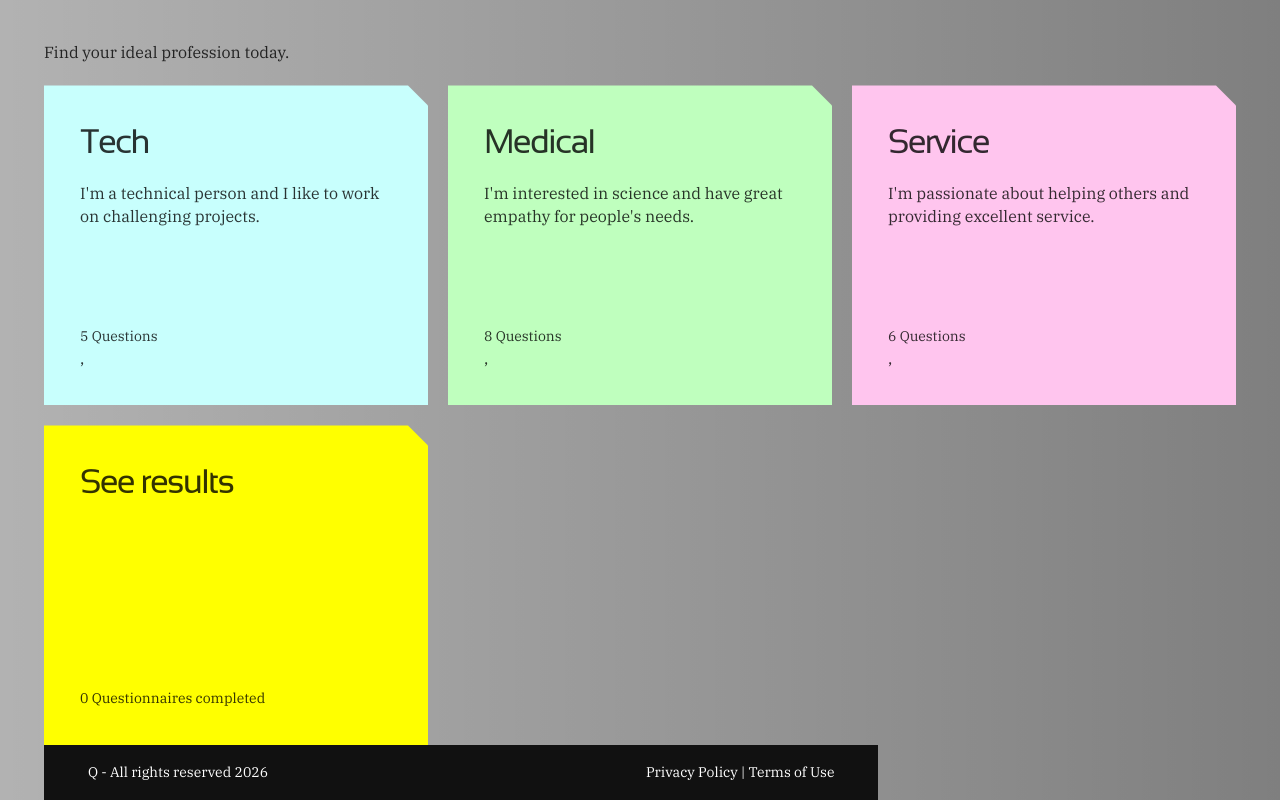
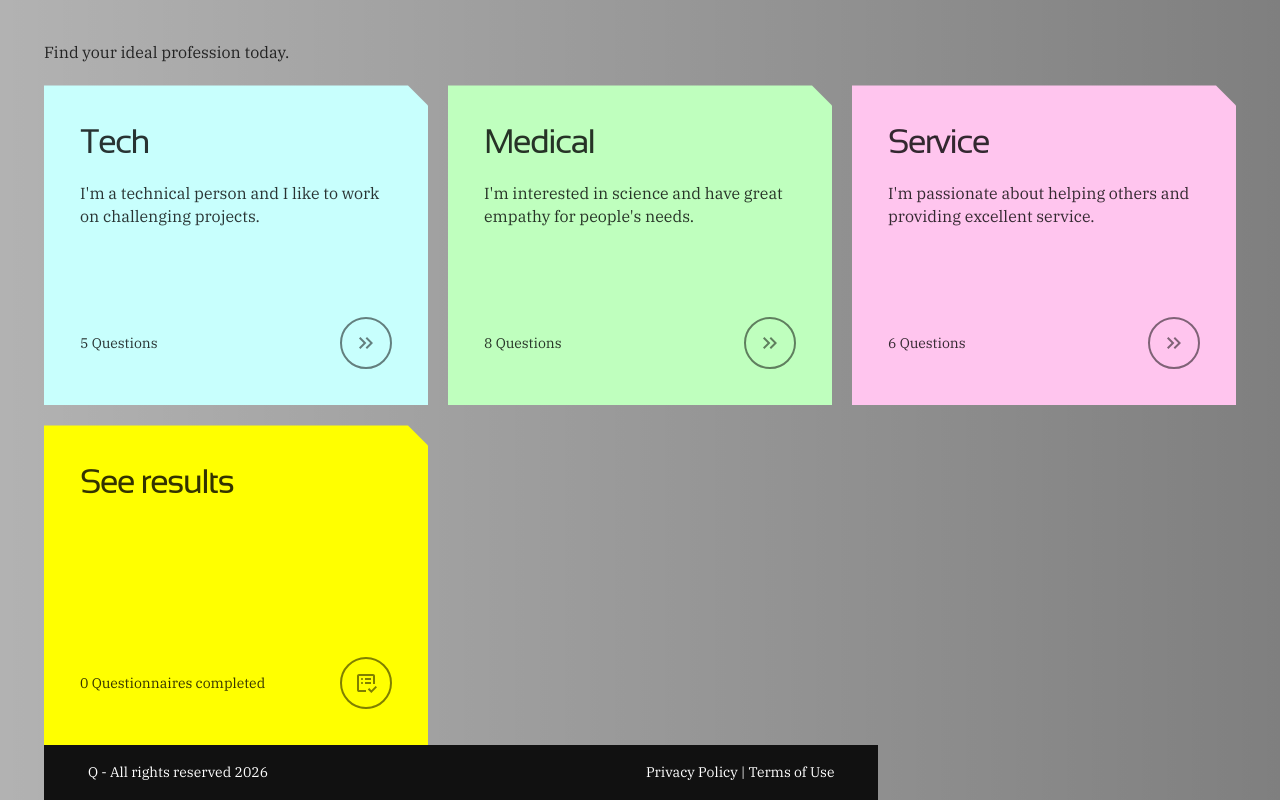
Before and after one commit to bashir-muhammad/dimando, a Next.js app: page / in a window 1280 px wide. Shown: the part 311-1111 px from the top of the page. Built offline with nearby package versions, Linux system fonts and the light colour scheme; no server answers.

Commit message:
chore: refactor the link

```diff
--- a/src/app/(main)/page.tsx
+++ b/src/app/(main)/page.tsx
@@ -8,6 +8,7 @@ import {
   CardDescription,
   CardFooter,
 } from "@/components/card/card";
+import { Button } from "@/components/button/button";
 import DoubleArrowRight from "@/assets/icons/double-arrow-right.svg";
 import ListAltCheck from "@/assets/icons/list-alt-check.svg";
 
@@ -45,38 +46,43 @@ export default function Home() {
             >
               <CardTitle>{quesionnare.title}</CardTitle>
               <CardDescription>{quesionnare.description}</CardDescription>
-              <CardFooter icon={<DoubleArrowRight width={24} height={24} />}>
+              <CardFooter>
                 <span>
                   {quesionnare.questions.length} Question
                   {quesionnare.questions.length > 1 && "s"}
                   {completed && " completed"}
                 </span>
+                <Button
+                  className={styles.link}
+                  variant="icon"
+                  as="link"
+                  href={`questionnaire/${quesionnare.id}/${getLastStep(quesionnare.id)}`}
+                  aria-label={`Open: ${quesionnare.title}`}
+                  disabled={completed}
+                  aria-disabled={completed}
+                >
+                  <DoubleArrowRight />
+                </Button>
               </CardFooter>
-              {!completed && (
-                <span>
-                  <Link
-                    className={styles.link}
-                    href={`questionnaire/${quesionnare.id}/${getLastStep(quesionnare.id)}`}
-                  >
-                    <span className="sr-only">Open: {quesionnare.title}</span>
-                  </Link>
-                  ,
-                </span>
-              )}
             </Card>
           );
         })}
         {state.responses && (
           <Card variant="result" className={styles.card}>
             <CardTitle>See results</CardTitle>
-            <CardFooter icon={<ListAltCheck width={24} height={24} />}>
+            <CardFooter>
               <span>
                 {Object.keys(state.responses).length} Questionnaires completed
               </span>
+              <Button
+                className={styles.link}
+                variant="icon"
+                as="link"
+                href="/results"
+              >
+                <ListAltCheck />
+              </Button>
             </CardFooter>
-            <Link className={styles.link} href={`/results`}>
-              <span className="sr-only">Open result page</span>
-            </Link>
           </Card>
         )}
       </div>
--- a/src/components/button/button.module.css
+++ b/src/components/button/button.module.css
@@ -72,6 +72,6 @@
 
 .disabled {
   opacity: 0.4;
-  cursor: not-allowed;
+  cursor: default;
   pointer-events: none;
 }
--- a/src/components/button/button.tsx
+++ b/src/components/button/button.tsx
@@ -1,4 +1,5 @@
 import { ButtonHTMLAttributes, AnchorHTMLAttributes, ElementType } from "react";
+import Link from "next/link";
 import styles from "./button.module.css";
 
 interface ButtonBaseProps {
@@ -19,7 +20,13 @@ interface ButtonAsAnchor
   href: string;
 }
 
-type ButtonProps = ButtonAsButton | ButtonAsAnchor;
+interface ButtonAsLink
+  extends ButtonBaseProps, AnchorHTMLAttributes<HTMLAnchorElement> {
+  as: "link";
+  href: string;
+}
+
+type ButtonProps = ButtonAsButton | ButtonAsAnchor | ButtonAsLink;
 const Button = ({
   variant = "primary",
   size = "md",
@@ -37,6 +44,30 @@ const Button = ({
   ]
     .filter(Boolean)
     .join(" ");
+
+  if (Component === "link") {
+    const { href, ...rest } = props as ButtonAsLink;
+
+    if (disabled) {
+      return (
+        <span
+          className={combinedClasses}
+          aria-disabled={true}
+          role="link"
+          {...rest}
+        />
+      );
+    }
+
+    return (
+      <Link
+        href={href}
+        className={combinedClasses}
+        aria-disabled={disabled}
+        {...(rest as AnchorHTMLAttributes<HTMLAnchorElement>)}
+      />
+    );
+  }
 
   if (Component === "a") {
     return (
```
